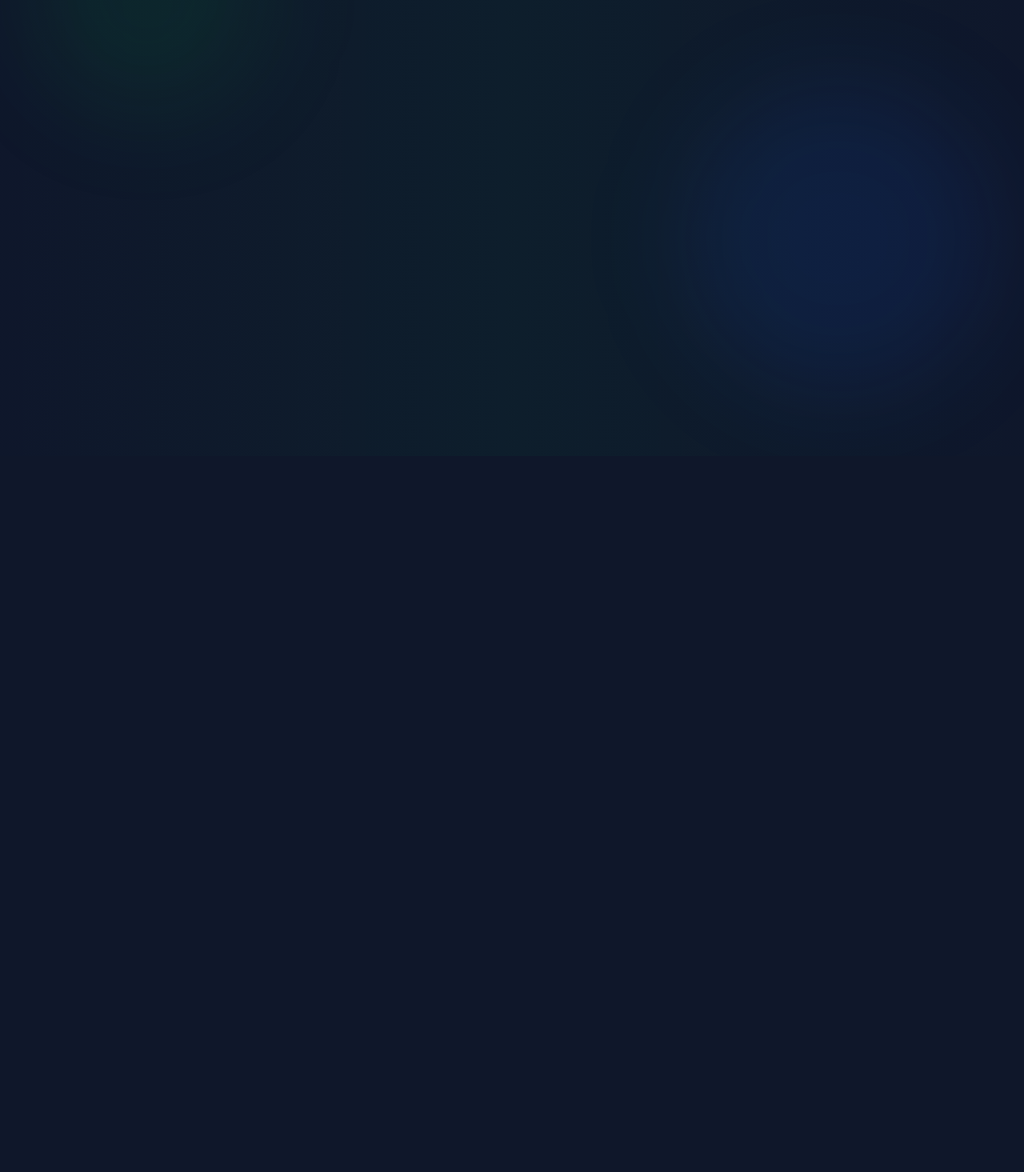
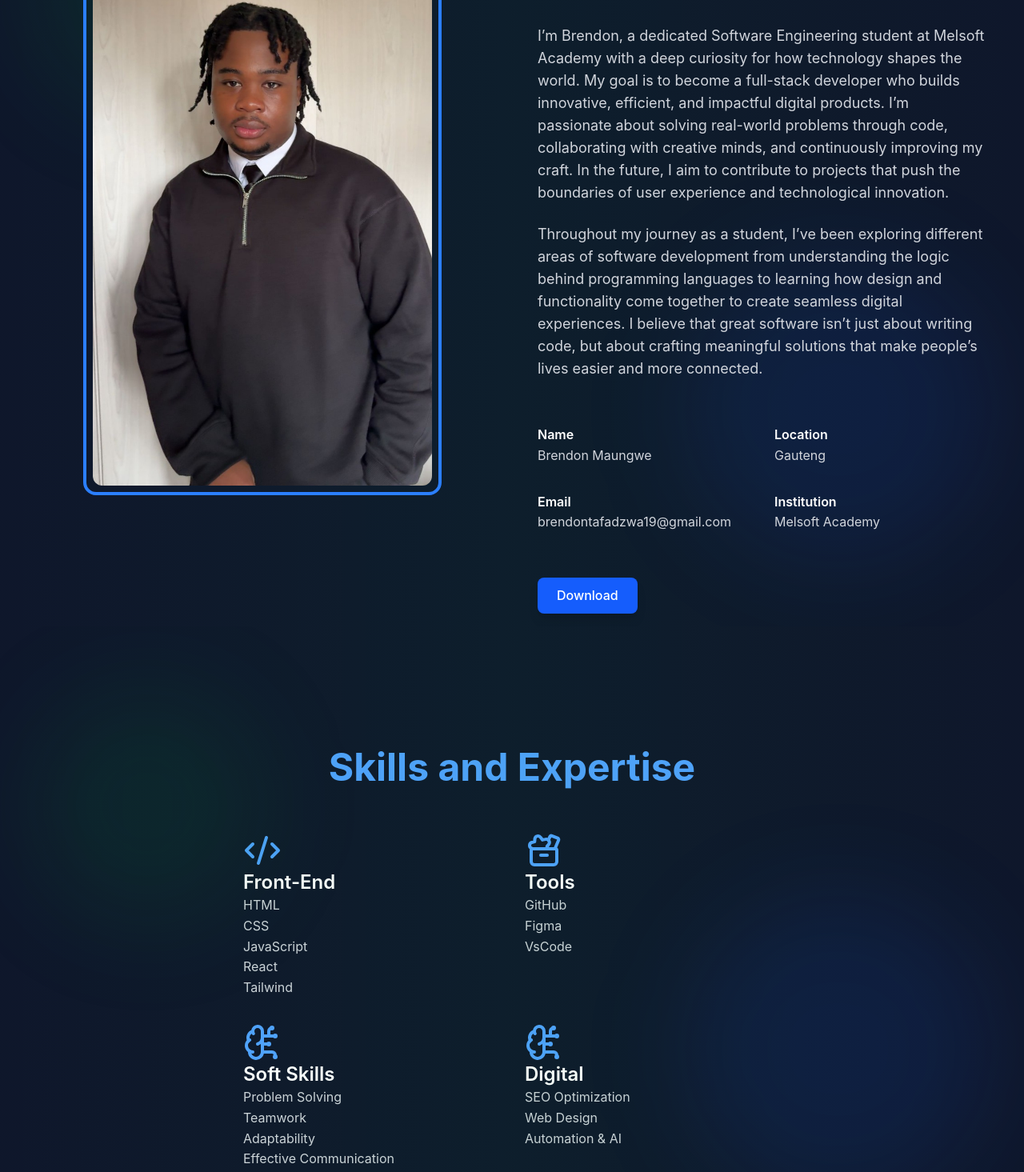
Before and after one commit to Brendon-btd/Portfolio, a React (Vite) app in the folder My-Portfolio/: page / in a window 1280 px wide. Shown: the part 1288-2753 px from the top of the page at 80% size. Before the commit the page ends 1858 px from the top, so only its background shows below. Built offline with nearby package versions, Linux system fonts and the light colour scheme.

Commit message:
skills section completed

```diff
--- a/My-Portfolio/src/App.jsx
+++ b/My-Portfolio/src/App.jsx
@@ -2,6 +2,7 @@ import React from 'react'
 import Header from "./components/Header"
 import Hero from "./components/Hero"
 import About from "./components/About"
+import Skills from "./components/Skills"
 
 const App = () => {
   return (
@@ -9,6 +10,7 @@ const App = () => {
       <Header/>
       <Hero/>
       <About/>
+      <Skills/>
     </div>
   )
 }
--- a/My-Portfolio/src/components/About.jsx
+++ b/My-Portfolio/src/components/About.jsx
@@ -1,19 +1,88 @@
 import React from 'react'
+import img1 from '../images/Brendon.jpg'
 
-const About = () => {
+function About() {
   return (
-    <section id='home' className='min-h-screen flex items-center bg-linear-to-br from-slate-900 to-slate-900 pt-20 relative overflow-hidden'>
-         {/* Background made better */}
-        <div className="absolute inset-0">
-              <div className='border-b border-neutral-900 pb-4'>
-        <h1 className={'text-5xl text-center md:text-7xl font-black text-white leading-tight transition-all duration-1000 delay-200'}>About me</h1>
-    </div>
+    <section  id='home' className='min-h-screen flex items-center bg-linear-to-br from-slate-900 to-slate-900 pt-20 relative overflow-hidden'>
+      {/* background design */}
+       <div className="absolute inset-0">
             <div className="absolute top-20 left-10 w-72 h-72 bg-green-600/10 rounded-full blur-3xl"></div>
             <div className="absolute bottom-20 right-10 w-96 h-96 bg-blue-600/10 rounded-full blur-3xl"></div>
             <div className="absolute top-1/2 left-1/2 transform -translate-x-1/2 -translate-y-1/2 w-full h-full bg-linear-to-r from-transparent via-green-600/5 to transparent"></div>
         </div>
 
-
+        <div className="container mx-auto px-6 py-4">
+          <div className="container px-6 relative z-10">
+            <div className="grid lg:grid-cols-2 gap-16 items-space">
+              {/* Image side */}
+              <div className={`relative transition-all duration-1000`}>
+                <div className="relative-group">
+                  <div className="w-full max-w-md mx-auto">
+                   <div className='relative border-4 border-blue-500 rounded-2xl p-2 group-hover:border-blue-400 transition-all duration-300'>
+                     <img src={img1}
+                    alt="laptop image"
+                    className='w-full rounded-xl transition-all duration-500 group-hover:scale-105' />
+                   </div>
+                  </div>
+                </div>
+              </div>
+              {/* Content side about me */}
+              <div className={`space-y-8 transition all duration-1000 delay-300`}>
+                <div className="space-y-4">
+                  <p className='text-green-400 font-semibold text-lg'>About me</p>
+                  <h2 className='text-4xl md:text-5xl text-white font-bold animate-slide-up'>Who Am I ?</h2>
+                  <p className='text-green-400 font-semibold delay-200'>Software Engineering Student/ Aspiring Full Stack Developer</p>
+                </div>
+                <div className="space-y-6 text-gray-300 leading-relaxed">
+                  <p className={`text-lg transition-all duration-100 delay-500`}>
+                    I’m Brendon, a dedicated Software Engineering student at Melsoft Academy with a deep curiosity for how technology shapes the world.
+                    My goal is to become a full-stack developer who builds innovative, efficient, and impactful digital products.
+                    I’m passionate about solving real-world problems through code, collaborating with creative minds, and continuously improving my craft.
+                    In the future, I aim to contribute to projects that push the boundaries of user experience and technological innovation.
+                  </p>
+                  <p className={`text-lg transition-all duration-100 delay-500`}>
+                    Throughout my journey as a student, I’ve been exploring different areas of software development from understanding the logic behind programming languages
+                    to learning how design and functionality come together to create seamless digital experiences. I believe that great software isn’t just about writing code,
+                    but about crafting meaningful solutions that make people’s lives easier and more connected.
+                  </p>
+                </div>
+                <div className={`grid grid-cols-2 gap-8 py-6 transition-all duration-1000 delay-500`}>
+                  <div className="group">
+                    <p className='text-white font-semibold group-hover:text-green-400 transition-all duration'>
+                      Name
+                    </p>
+                    <p className='text-gray-300'>Brendon Maungwe</p>
+                  </div>
+                   <div className="group">
+                    <p className='text-white font-semibold group-hover:text-green-400 transition-all duration'>
+                      Location
+                    </p>
+                    <p className='text-gray-300'>Gauteng</p>
+                  </div>
+                   <div className="group">
+                    <p className='text-white font-semibold group-hover:text-green-400 transition-all duration'>
+                      Email
+                    </p>
+                    <p className='text-gray-300'>brendontafadzwa19@gmail.com</p>
+                  </div>
+                   <div className="group">
+                    <p className='text-white font-semibold group-hover:text-green-400 transition-all duration'>
+                      Institution
+                    </p>
+                    <p className='text-gray-300'>Melsoft Academy</p>
+                  </div>
+                </div>
+                {/* Download CV */}
+                <div className='flex flex-wrap gap-4 transition-all duration-1000 delay-1100'>
+                   <button className="hidden md:flex items-center gap-2 bg-blue-600 text-white px-6 py-2.5 rounded-lg
+          hover:bg-green-700 transition-all duration-300 font-medium shadow-lg hover:shadow-xl hover:scale-105 cursor-pointer ">
+            Download
+                   </button>
+                </div>
+              </div>
+            </div>
+          </div>
+        </div>
     </section>
   )
 }
--- a/My-Portfolio/src/components/Header.jsx
+++ b/My-Portfolio/src/components/Header.jsx
@@ -18,7 +18,6 @@ const Header = () => {
         {name:"About", href:"#about"},
         {name:"Skills", href:"#skills"},
         {name:"Projects", href:"#projects"},
-        {name:"Experience", href:"#experience"},
         {name:"Contact", href:"#contact"},
     ]
 
--- a/My-Portfolio/src/components/Hero.jsx
+++ b/My-Portfolio/src/components/Hero.jsx
@@ -19,7 +19,7 @@ const Hero = () => {
                 <div className='space-y-8'>
                     <div className="space-y-4">
                         <p className={'text-green-400 font-semibold text-lg transition-all duration-1000'}>
-                            Get Read To Start Work
+                            Get To Know Me
                         </p>
                         <h1 className={'text-5xl md:text-7xl font-black text-white leading-tight transition-all duration-1000 delay-200'}>
                             I'm a
--- /dev/null
+++ b/My-Portfolio/src/components/Skills.jsx
@@ -0,0 +1,71 @@
+import React from 'react'
+import { CodeXml } from 'lucide-react';
+import { ToolCase } from 'lucide-react';
+import { BrainCircuit } from 'lucide-react';
+import { MonitorSmartphone } from 'lucide-react';
+
+
+function Skills() {
+  return (
+    <section id='home' className='min-h-screen flex items-center justify-center bg-linear-to-br from-slate-900 to-slate-900 pt-20 relative overflow-hidden'>
+        {/* background design */}
+       <div className="absolute inset-0">
+            <div className="absolute top-20 left-10 w-72 h-72 bg-green-600/10 rounded-full blur-3xl"></div>
+            <div className="absolute bottom-20 right-10 w-96 h-96 bg-blue-600/10 rounded-full blur-3xl"></div>
+            <div className="absolute top-1/2 left-1/2 transform -translate-x-1/2 -translate-y-1/2 w-full h-full bg-linear-to-r from-transparent via-green-600/5 to transparent"></div>
+        </div>
+
+        <div className="container mx-auto px-6">
+          <div className={`space-y-8 transition all duration-1000 delay-300 max-w-2xl mx-auto`}>
+                <div className="space-y-4">
+                  <h2 className='text-4xl md:text-5xl text-blue-400 font-bold animate-slide-up text-center '>Skills and Expertise</h2>
+                </div>
+
+                <div className={`grid grid-cols-2 gap-8 py-6 transition-all duration-1000 delay-500`}>
+                  <div className="group">
+                    <p className='text-white font-semibold text-2xl'>
+                      <CodeXml className='w-12 h-12 text-blue-400 '/>  Front-End
+                    </p>
+                    <p className='text-gray-300'>HTML</p>
+                    <p className='text-gray-300'>CSS</p>
+                    <p className='text-gray-300'>JavaScript</p>
+                    <p className='text-gray-300'>React</p>
+                    <p className='text-gray-300'>Tailwind</p>
+                  </div>
+                   <div className="group">
+                    <p className='text-white font-semibold text-2xl'>
+                      <ToolCase className='w-12 h-12 text-blue-400 '/> Tools
+                    </p>
+                    <p className='text-gray-300'>GitHub</p>
+                    <p className='text-gray-300'>Figma</p>
+                    <p className='text-gray-300'>VsCode</p>
+
+                  </div>
+                  <div className="group">
+                    <p className='text-white font-semibold text-2xl'>
+                      <BrainCircuit  className='w-12 h-12 text-blue-400 '/> Soft Skills
+                    </p>
+                    <p className='text-gray-300'>Problem Solving</p>
+                    <p className='text-gray-300'>Teamwork</p>
+                    <p className='text-gray-300'>Adaptability</p>
+                    <p className='text-gray-300'>Effective Communication</p>
+                    <p className='text-gray-300'>Leadership</p>
+                  </div>
+
+                  <div className="group">
+                    <p className='text-white font-semibold text-2xl'>
+                      <BrainCircuit  className='w-12 h-12 text-blue-400 '/> Digital
+                    </p>
+                    <p className='text-gray-300'>SEO Optimization</p>
+                    <p className='text-gray-300'>Web Design</p>
+                    <p className='text-gray-300'>Automation & AI</p>
+                  </div>
+
+                </div>
+              </div>
+        </div>
+    </section>
+  )
+}
+
+export default Skills
```
Also changed, not shown: My-Portfolio/src/images/Brendon.jpg (renamed from My-Portfolio/src/components/Brendon.jpg).
